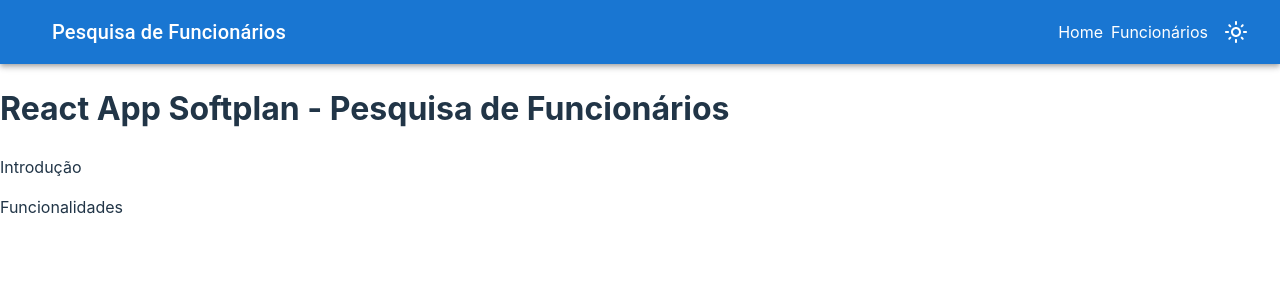
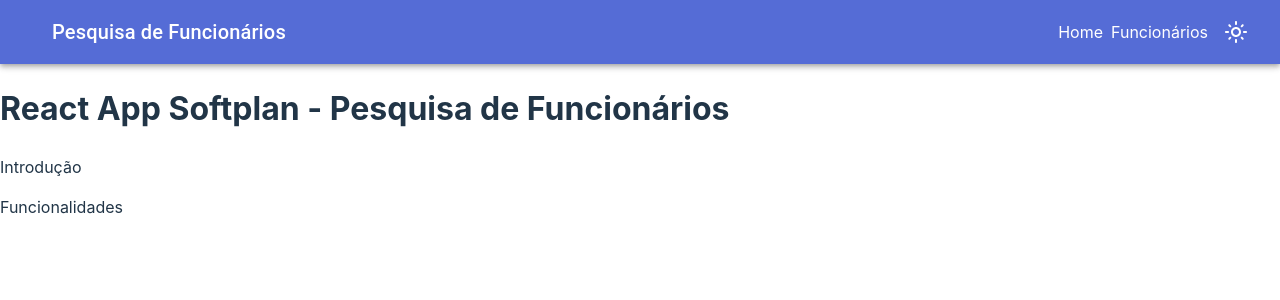
Before and after one commit to victorsantss/react-app, a React (Vite) app: page / in a window 1280 px wide. Shown: the top 300 px of the page. Built offline with nearby package versions, Linux system fonts and the light colour scheme.

Commit message:
refactor: theme provider location

```diff
--- a/src/App.tsx
+++ b/src/App.tsx
@@ -1,18 +1,8 @@
 import { Router } from './Router'
-import { ThemeProvider, createTheme } from '@mui/material/styles';
-
-const theme = createTheme({
-  colorSchemes: {
-    dark: true,
-  },
-});
 
 function App() {
-
   return (
-    <ThemeProvider theme={theme}>
-      <Router />
-    </ThemeProvider>
+    <Router />
   )
 }
 
--- a/src/main.tsx
+++ b/src/main.tsx
@@ -2,9 +2,13 @@
 import { createRoot } from 'react-dom/client'
 import App from './App.tsx'
 import './index.css'
+import { ThemeProvider } from '@mui/material'
+import { theme } from './theme.tsx'
 
 createRoot(document.getElementById('root')!).render(
   <StrictMode>
-    <App />
+    <ThemeProvider theme={theme}>
+      <App />
+    </ThemeProvider>
   </StrictMode>,
 )
--- /dev/null
+++ b/src/theme.tsx
@@ -0,0 +1,15 @@
+import { createTheme } from "@mui/material";
+
+export const theme = createTheme({
+  colorSchemes: {
+    dark: true,
+  },
+  palette: {
+    primary: {
+      main: '#556cd6',
+    },
+    secondary: {
+      main: '#19857b',
+    },
+  },
+});
```
